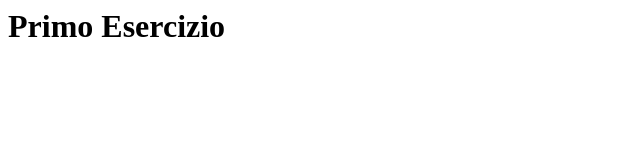
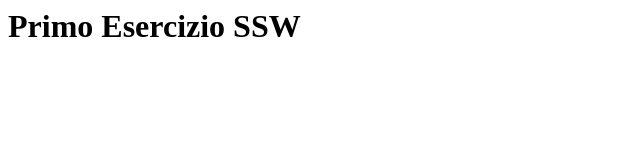
Before and after one commit to eugeniogugliotta/ssw-hw, a website: page index.html in a window 1280 px wide. Shown: the whole page, without its empty margins (0-640 px from the left). Drawn offline with Linux system fonts and the light colour scheme.

Commit message:
aggiunta del titolo

```diff
--- a/index.html
+++ b/index.html
@@ -1,2 +1,2 @@
-<h1>Primo Esercizio</h1>
+<h1>Primo Esercizio SSW</h1>
 <div id="app"></div>
```
